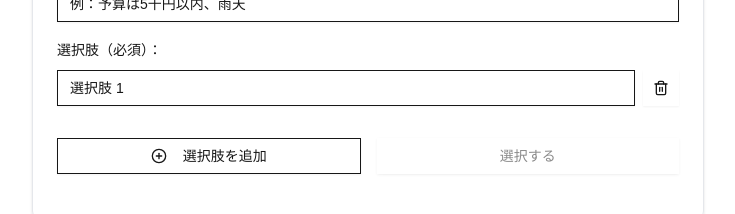
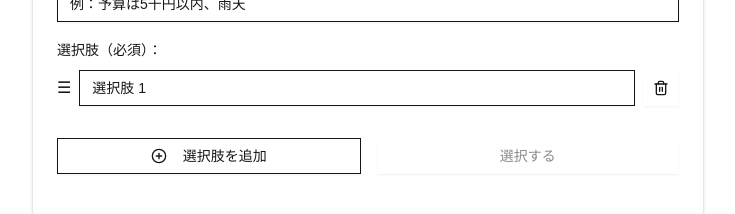
Before and after one commit to ogison/gemini-selection, a Next.js app in the folder my-nextjs-app/: page /home in a window 1280 px wide. Both pictures are taken after a click on the button "選択肢を追加". Shown: the part 407-621 px from the top of the page, without its empty margins (272-1007 px from the left). Built offline with nearby package versions, Linux system fonts and the light colour scheme.

Commit message:
Added: the function changing the order

```diff
--- a/my-nextjs-app/next.config.ts
+++ b/my-nextjs-app/next.config.ts
@@ -1,7 +1,7 @@
 import type { NextConfig } from "next";
 
 const nextConfig: NextConfig = {
-  reactStrictMode: true,
+  reactStrictMode: false,
   redirects: async () => [
     {
       source: "/",
--- a/my-nextjs-app/package.json
+++ b/my-nextjs-app/package.json
@@ -23,6 +23,7 @@
     "lucide-react": "^0.462.0",
     "next": "^15.0.3",
     "react": "18.2.0",
+    "react-beautiful-dnd": "^13.1.1",
     "react-dom": "18.2.0",
     "react-hook-form": "^7.54.0",
     "shadcn-ui": "^0.2.3",
@@ -34,6 +35,7 @@
     "@types/js-cookie": "^3.0.6",
     "@types/node": "^20.17.9",
     "@types/react": "^18.3.12",
+    "@types/react-beautiful-dnd": "^13.1.8",
     "@types/react-dom": "^18",
     "@typescript-eslint/eslint-plugin": "^8.18.0",
     "@typescript-eslint/parser": "^8.18.0",
--- a/my-nextjs-app/src/features/home/components/choices-component.tsx
+++ b/my-nextjs-app/src/features/home/components/choices-component.tsx
@@ -1,4 +1,5 @@
 import React from 'react';
+import { DragDropContext, Droppable, Draggable } from 'react-beautiful-dnd';
 import { FormField, FormItem, FormLabel, FormControl, FormMessage } from '@/components/ui/form';
 import { Input } from '@/components/ui/input';
 import { Item } from '../types';
@@ -8,25 +9,45 @@ import { Trash2 } from 'lucide-react';
 interface Props {
   fields: Item[];
   remove: (index: number | number[]) => void;
+  move: (from: number, to: number) => void;
 }
 
 export const ChoicesComponent = (props: Props) => {
-  const { fields, remove } = props;
+  const { fields, remove, move } = props;
+
+  // ドラッグ終了時に順番を更新する
+  const handleDragEnd = (result: any) => {
+    console.log('aaaaa', result);
+    if (!result.destination) return;
+    move(result.source.index, result.destination.index);
+  };
+
   return (
     <>
       <FormLabel>選択肢（必須）：</FormLabel>
+      <DragDropContext onDragEnd={handleDragEnd}>
+        <Droppable droppableId="fields" isDropDisabled={false} isCombineEnabled={false} ignoreContainerClipping={false}>
+          {(provided) => (
+            <div ref={provided.innerRef} {...provided.droppableProps} className="relative overflow-visible">
               {fields.map((item, index) => (
-        <div key={item.id}>
+                <Draggable key={item.id} draggableId={String(item.id)} index={index}>
+                  {(provided) => (
+                    <div ref={provided.innerRef} {...provided.draggableProps} style={provided.draggableProps.style}>
                       <FormField
                         name={`items.${index}.value`}
                         render={({ field }) => (
                           <FormItem>
                             <FormControl>
-                  <div className="flex items-center space-x-2" key={item.id}>
+                              <div className="flex items-center space-x-2">
+                                <div {...provided.dragHandleProps} className="cursor-grab">
+                                  <span>☰</span>
+                                </div>
                                 <Input
                                   aria-label={`選択肢 ${index + 1}`}
                                   className="grow"
-                      onChange={(e) => field.onChange(e.target.value)}
+                                  onChange={(e) => {
+                                    field.onChange(e.target.value), console.log(fields);
+                                  }}
                                   placeholder={`選択肢 ${index + 1}`}
                                   type="text"
                                   value={field.value}
@@ -48,7 +69,14 @@ export const ChoicesComponent = (props: Props) => {
                         )}
                       />
                     </div>
+                  )}
+                </Draggable>
               ))}
+              {provided.placeholder}
+            </div>
+          )}
+        </Droppable>
+      </DragDropContext>
     </>
   );
 };
--- a/my-nextjs-app/src/features/home/components/content-form.tsx
+++ b/my-nextjs-app/src/features/home/components/content-form.tsx
@@ -1,5 +1,5 @@
 'use client';
-import { Loader2, PlusCircle, Trash2 } from 'lucide-react';
+import { Loader2, PlusCircle } from 'lucide-react';
 
 import { Button } from '@/components/ui/button';
 
@@ -18,7 +18,7 @@ interface Props {
 export const ContentForm = ({ handleSubmit, isLoading }: Props) => {
   const { form } = useAppContext();
 
-  const { fields, append, remove } = useFieldArray({
+  const { fields, append, remove, move } = useFieldArray({
     name: 'items',
     control: form.control,
   });
@@ -55,7 +55,7 @@ export const ContentForm = ({ handleSubmit, isLoading }: Props) => {
         </div>
 
         <div className="space-y-2">
-          <ChoicesComponent fields={fields} remove={remove} />
+          <ChoicesComponent fields={fields} remove={remove} move={move} />
         </div>
         <div className="flex items-center justify-between pt-4">
           <Button className="mr-2 w-full" onClick={addItem} type="button" variant="outline">
```
Also changed, not shown: 1 other file (tests, documents, lock files or other folders). Lines whose indentation alone changed are shown as unchanged.
